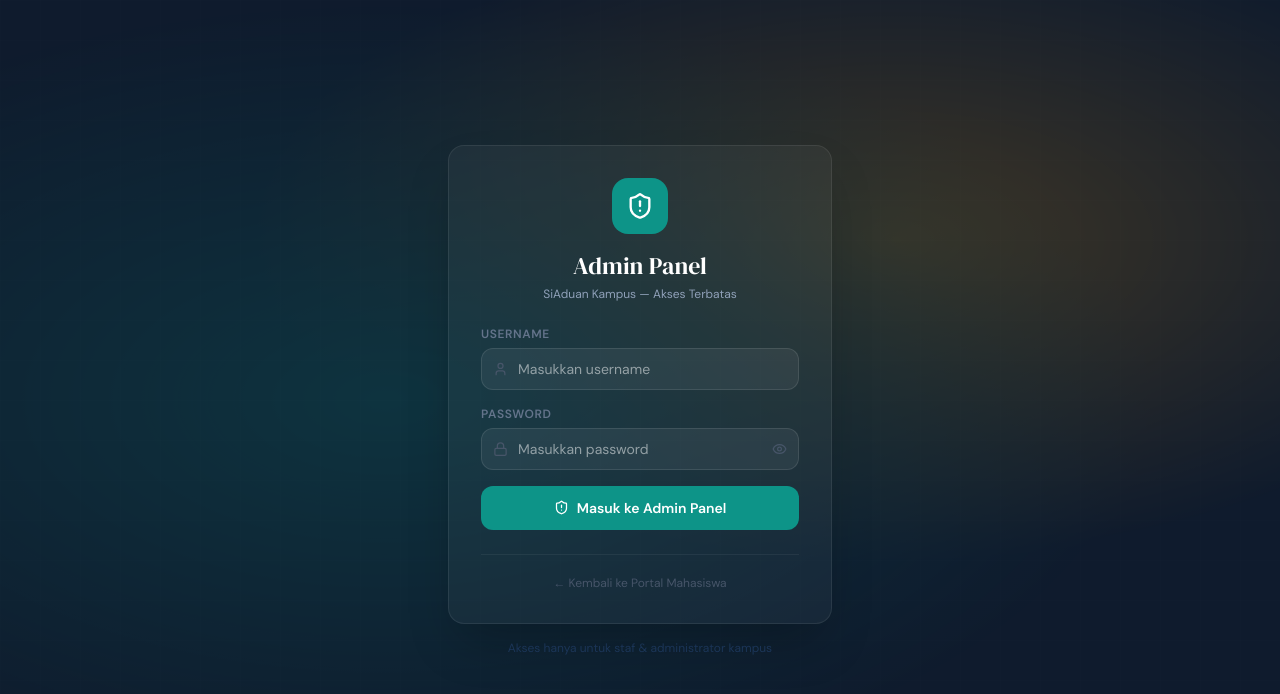
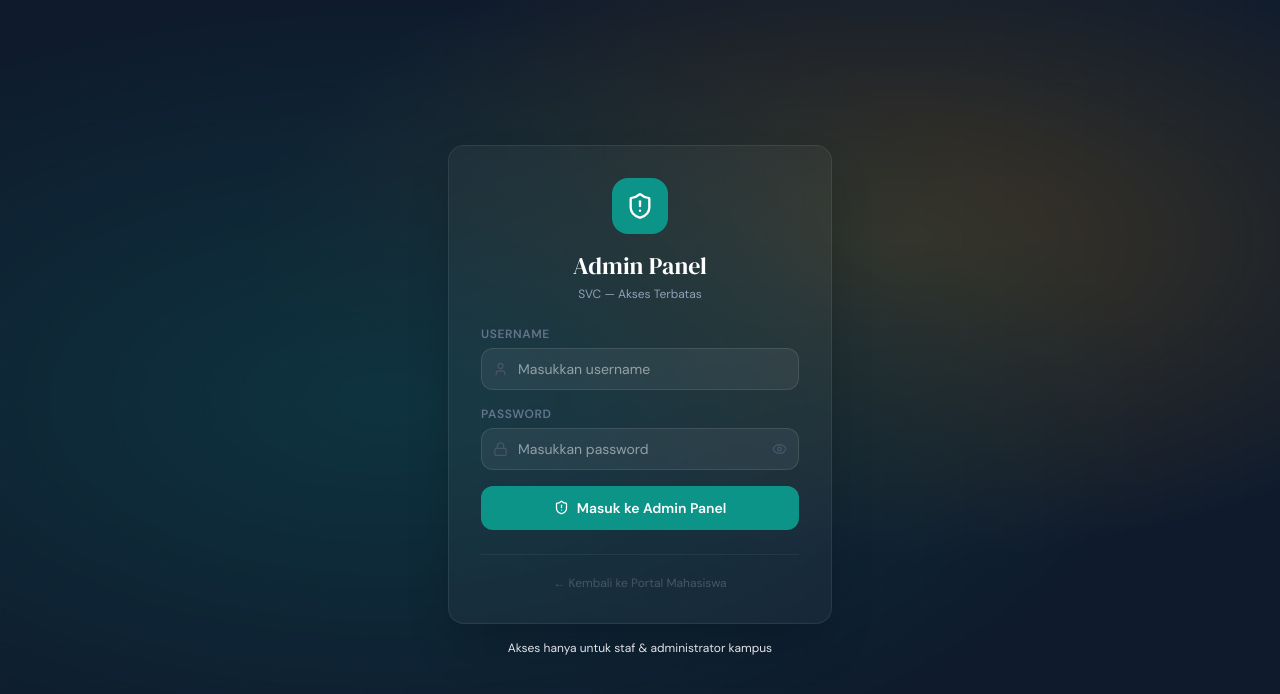
Before and after one commit to KimbaGit/svc.cujud.xyz, a Next.js app: page /admin/login in a window 1280 px wide. Shown: the top 694 px of the page. Built offline with nearby package versions, Linux system fonts and the light colour scheme.

Commit message:
fix: login page

```diff
--- a/app/admin/login/page.tsx
+++ b/app/admin/login/page.tsx
@@ -82,7 +82,7 @@ export default function LoginPage() {
             </div>
             <h1 className="serif text-2xl text-white mb-1">Admin Panel</h1>
             <p className="text-slate-400 text-xs">
-              SiAduan Kampus — Akses Terbatas
+              SVC — Akses Terbatas
             </p>
           </div>
 
@@ -186,7 +186,7 @@ export default function LoginPage() {
           </div>
         </div>
 
-        <p className="text-center text-xs mt-4" style={{ color: "#1e3a5f" }}>
+        <p className="text-center text-xs mt-4" style={{ color: "#f7f7ff" }}>
           Akses hanya untuk staf & administrator kampus
         </p>
       </div>
```
